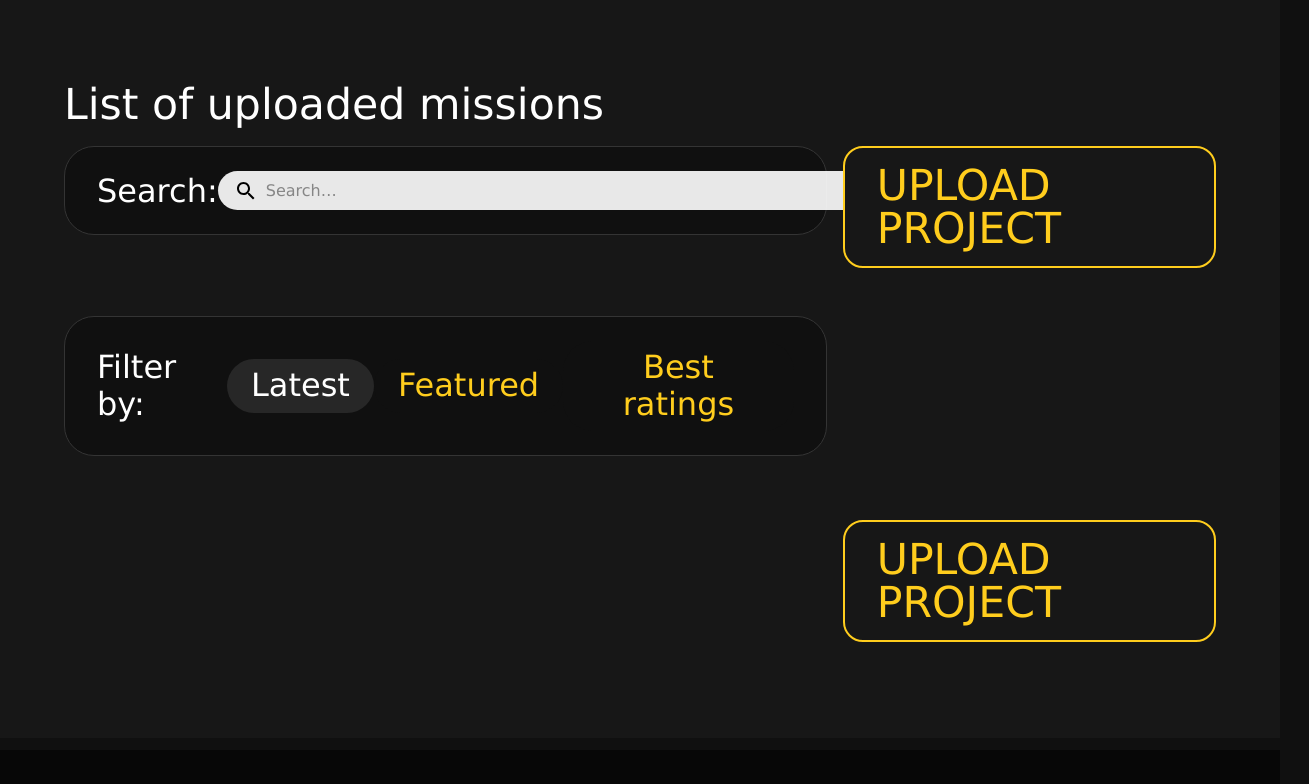
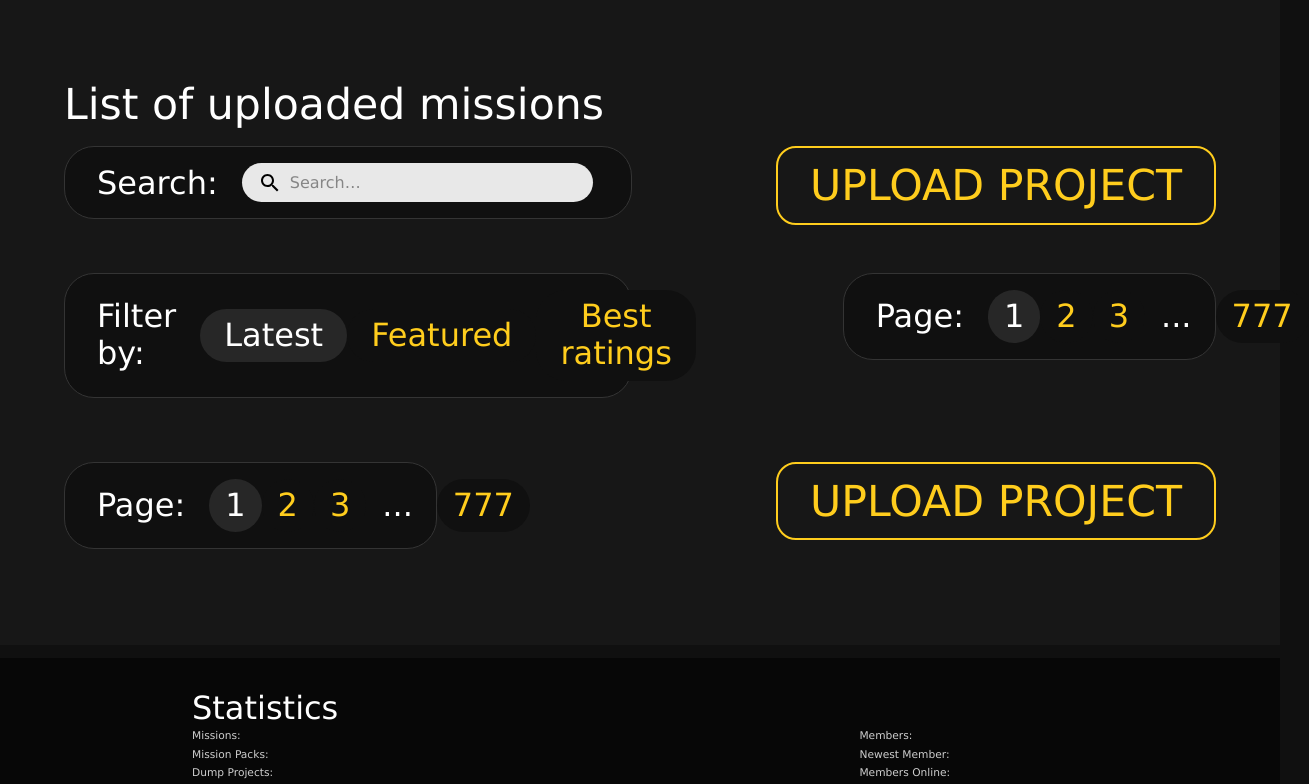
Before and after one commit to Toriality/DYOM-Website, a React (Create React App) app in the folder client/: page /missions in a window 1280 px wide. Shown: the part 1460-2244 px from the top of the page, 1309 px wide, since content can reach past the window. Built offline with nearby package versions, Linux system fonts and the light colour scheme; no server answers.

Commit message:
create PagesBox component

```diff
--- a/client/src/components/projects/missions/listMissions/ListMissions.js
+++ b/client/src/components/projects/missions/listMissions/ListMissions.js
@@ -5,6 +5,7 @@ import banner from "../../../../images/single_mission.jpg";
 import { ProjectBox } from "../../../../styles/components/ProjectBox";
 import { SearchBox } from "../../../../styles/components/SearchBox";
 import { FilterBox } from "../../../../styles/components/FilterBox";
+import { PagesBox } from "../../../../styles/components/PagesBox";
 
 const UploadProject = () => (
   <Box display="flex" justifyContent={"flex-end"}>
@@ -84,25 +85,25 @@ export function ListMissions() {
           <Grid item xs={12}>
             <Typography variant="h2">List of uploaded missions</Typography>
           </Grid>
-          <Grid item xs={8}>
+          <Grid item xs={6}>
             <SearchBox searchString="search=" />
           </Grid>
-          <Grid item xs={4}>
+          <Grid item xs={6}>
             <UploadProject />
           </Grid>
-          <Grid item xs={8}>
+          <Grid item xs={6}>
             <FilterBox />
           </Grid>
           <Grid item xs={4}>
-            {/* Page picker box */}
+            <PagesBox />
           </Grid>
           <Grid item xs={12}>
             {/* Missions table */}
           </Grid>
-          <Grid item xs={8}>
-            {/* Page picker */}
+          <Grid item xs={4}>
+            <PagesBox />
           </Grid>
-          <Grid item xs={4}>
+          <Grid item xs={6}>
             <UploadProject />
           </Grid>
         </Grid>
--- a/client/src/styles/components/DYOMBox.js
+++ b/client/src/styles/components/DYOMBox.js
@@ -5,7 +5,7 @@ export function DYOMBox(props) {
   return (
     <Box
       sx={{
-        p: 3,
+        p: 2,
         pl: 4,
         pr: 4,
         borderRadius: "30px",
@@ -13,10 +13,13 @@ export function DYOMBox(props) {
         border: "1px solid",
         borderColor: "stroke.default",
         display: "flex",
-        justifyContent: "space-between",
+        //justifyContent: "space-between",
         alignItems: "center",
         "& *": {
           lineHeight: "1",
+        },
+        "& > h3": {
+          mr: 3,
         },
       }}
     >
--- a/client/src/styles/components/DYOMButton.js
+++ b/client/src/styles/components/DYOMButton.js
@@ -6,8 +6,8 @@ export function DYOMButton(props) {
     <ButtonBase
       sx={{
         p: 1,
-        pr: 3,
-        pl: 3,
+        pr: props.page ? 2 : 3,
+        pl: props.page ? 2 : 3,
         borderRadius: "30px",
         backgroundColor: props.checked ? "background.light" : "inherit",
         "&:hover": {
--- a/client/src/styles/components/DYOMSearch.js
+++ b/client/src/styles/components/DYOMSearch.js
@@ -29,6 +29,7 @@ const Search = styled("div")(({ theme }) => ({
   position: "relative",
   color: "black",
   borderRadius: 20,
+  maxWidth: "70%",
   backgroundColor: alpha(theme.palette.common.white, 0.9),
   "&:hover": {
     backgroundColor: alpha(theme.palette.common.white, 1),
--- /dev/null
+++ b/client/src/styles/components/PagesBox.js
@@ -0,0 +1,21 @@
+import { Box, Typography } from "@mui/material";
+import React from "react";
+import { DYOMBox } from "./DYOMBox";
+import { DYOMButton } from "./DYOMButton";
+
+export function PagesBox() {
+  return (
+    <DYOMBox>
+      <Typography variant="h3">Page:</Typography>
+      <DYOMButton page checked>
+        1
+      </DYOMButton>
+      <DYOMButton page>2</DYOMButton>
+      <DYOMButton page>3</DYOMButton>
+      <Typography ml={2} variant="h3">
+        ...
+      </Typography>
+      <DYOMButton page>777</DYOMButton>
+    </DYOMBox>
+  );
+}
```
